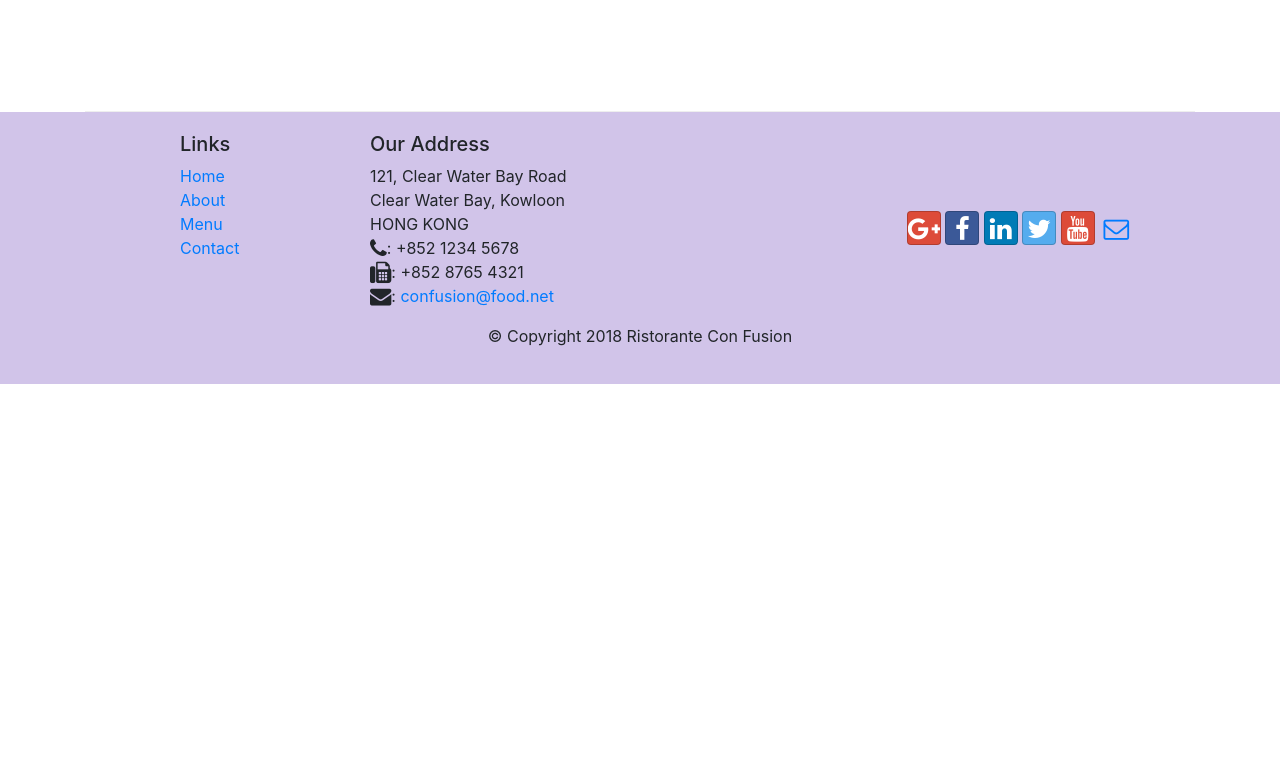
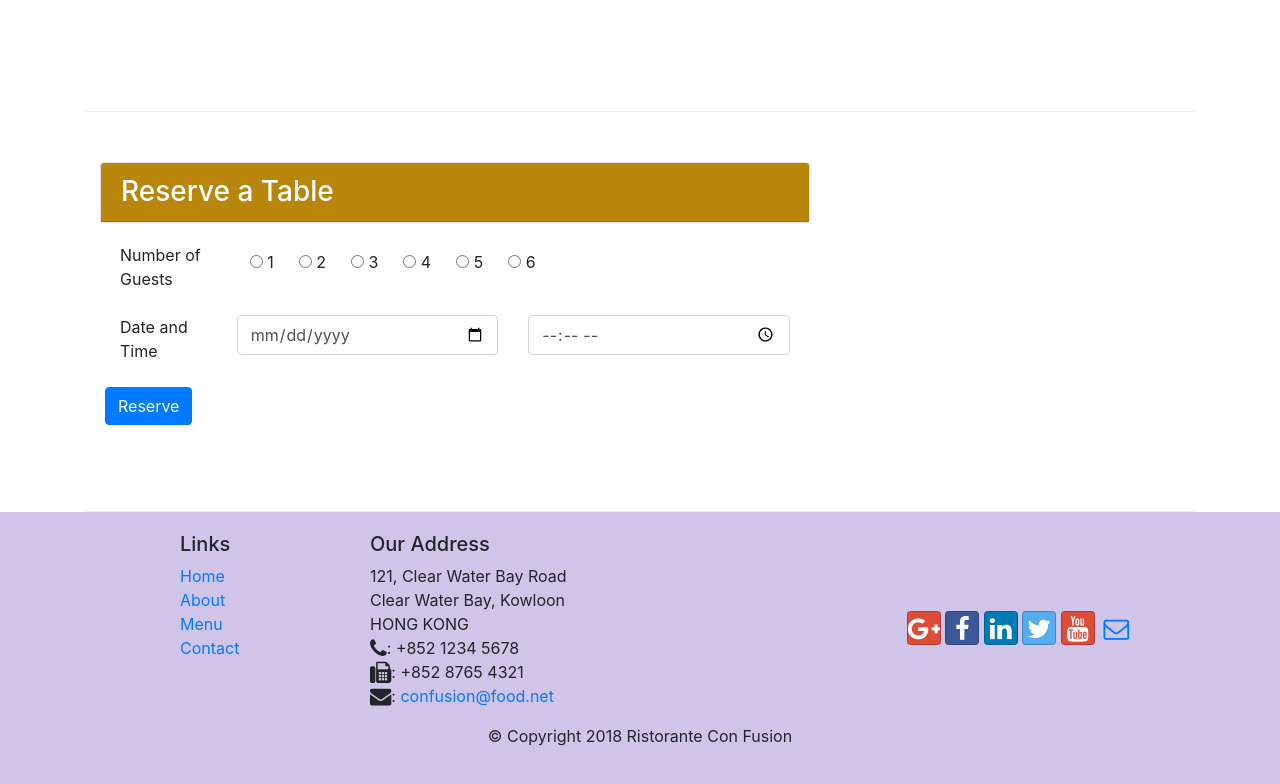
Before and after one commit to Khalid511/test-course, a website: page index.html in a window 1280 px wide. Shown: the part 1372-2156 px from the top of the page. Before the commit the page ends 1756 px from the top, so only its background shows below. Drawn offline with nearby package versions, Linux system fonts and the light colour scheme.

Commit message:
add cards & buttons

```diff
--- a/css/styles.css
+++ b/css/styles.css
@@ -39,3 +39,11 @@ body {
     background-color: #512DAB;
 
 }
+
+.bc{
+    background-color: #B8860B;
+}
+
+.btn-space {
+    margin-right: 5px;
+}
--- a/index.html
+++ b/index.html
@@ -91,7 +91,58 @@
             </div>
         </div>
             </div>
+
         </div>
+
+        <div class="row row-content align-items-center">
+            <div class="col-12 col-md-8">
+
+                <div class="card">
+                    <h3 class="card-header bc text-white">Reserve a Table</h3>
+                </div>
+
+                <div class="card-body">
+                <div class="form-group row">
+                    <label for="guest" class="col-md-2 form-label">Number of Guests</label>
+                    <div class="col-md-10 btn-group">
+                        <div class="btn btn-sapce">
+                        <input  type="radio" name="options" id="option1" autocomplete="off"> 1
+                        </div>
+                        <div class="btn btn-sapce">
+                        <input type="radio" name="options" id="option1" autocomplete="off"> 2
+                        </div>
+                        <div class="btn btn-sapce">
+                        <input  type="radio" name="options" id="option1" autocomplete="off"> 3
+                        </div>
+                        <div class="btn btn-sapce">
+                        <input  type="radio" name="options" id="option1" autocomplete="off"> 4
+                        </div>
+                        <div class="btn btn-sapce">
+                        <input  type="radio" name="options" id="option1" autocomplete="off"> 5
+                        </div>
+                        <div class="btn btn-sapce">
+                        <input  type="radio" name="options" id="option1" autocomplete="off"> 6
+                        </div>
+                    </div>
+                </div>
+                <div class="form-group row">
+                    <label for="date" class="col-12 col-md-2 form-label">Date and Time</label>
+                    <div class="col-6 col-md-5">
+                        <input type="date" class="form-control" id="date" name="date" placeholder="Date">
+                    </div>
+                    <div class="col-6 col-md-5">
+                        <input type="time" class="form-control" id="time" name="time" placeholder="Time">
+                    </div>
+                </div>
+                <div class="form-group row">
+
+                    <button type="button" class="btn btn-primary">Reserve</button>
+
+                </div>
+            </div>
+            </div>
+        </div>
+
     </div>
 
     <footer class="footer">
```
